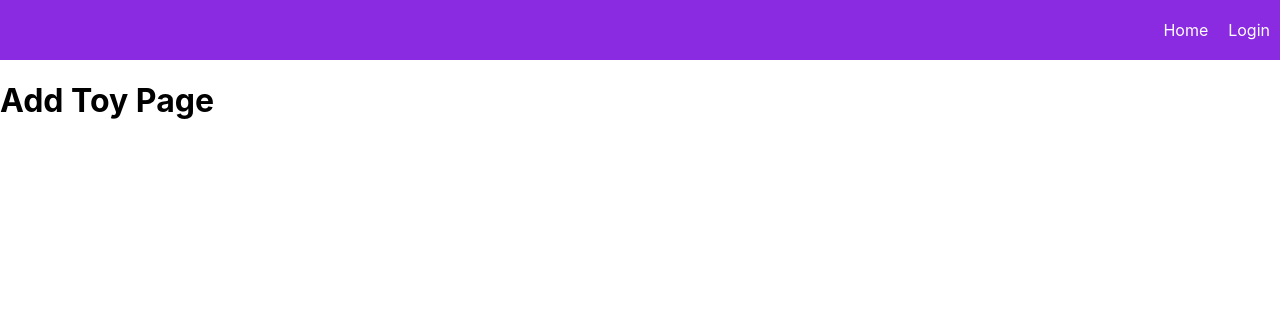
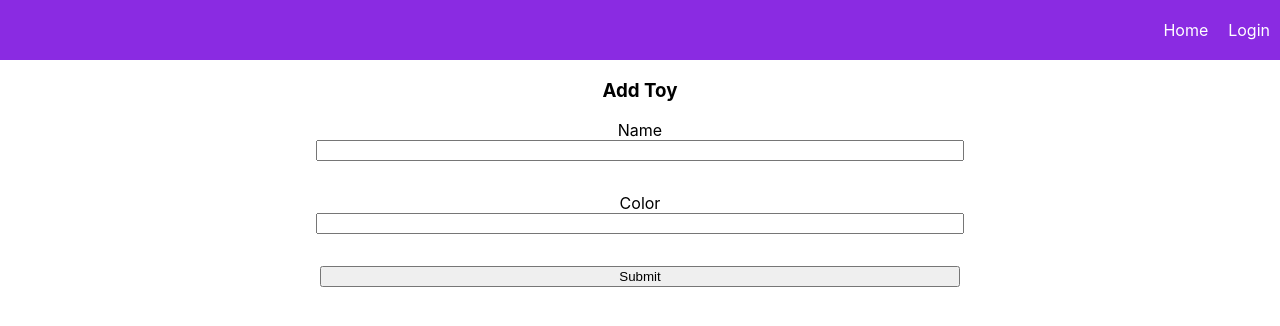
Before and after one commit to ckashby/ptech, a React (Create React App) app: page /add-toy in a window 1280 px wide. Shown: the top 326 px of the page. Built offline with nearby package versions, Linux system fonts and the light colour scheme; no server answers.

Commit message:
Added AddToyForm

```diff
--- a/src/App.tsx
+++ b/src/App.tsx
@@ -1,5 +1,6 @@
 import { BrowserRouter, Routes, Route } from 'react-router-dom';
 import Navbar from './components/Navbar';
+import { AddToy } from './pages/AddToy';
 import { CreatePet } from './pages/CreatePet';
 import CreatePost from './pages/CreatePost';
 import Login from './pages/Login';
@@ -19,7 +20,7 @@ function App() {
           <Route path="/pets" element={<PetsList />} />
           <Route path="/create-pet" element={<CreatePet />} />
           <Route path='/toys' element={<ToysList />} />
-          <Route path='/add-toy' element={<h1>Add Toy Page</h1>} />
+          <Route path='/add-toy' element={<AddToy />} />
         </Routes>
       </BrowserRouter>
     </div>
--- /dev/null
+++ b/src/components/AddToyForm.module.css
@@ -0,0 +1,15 @@
+h3 {
+  text-align: center;
+}
+
+.form {
+  display: flex;
+  flex-direction: column;
+  align-items: center;
+}
+
+.form input,
+.form textarea {
+  width: 50%;
+  font-size: 24;
+}
--- /dev/null
+++ b/src/components/AddToyForm.tsx
@@ -0,0 +1,57 @@
+import { useForm } from 'react-hook-form'
+import * as yup from 'yup'
+import { yupResolver } from '@hookform/resolvers/yup'
+import { addDoc, collection } from 'firebase/firestore'
+import { auth, db } from '../config/firebase'
+import { useAuthState } from 'react-firebase-hooks/auth'
+import { useNavigate } from 'react-router-dom'
+import styles from './AddToyForm.module.css'
+
+interface ToyFormInterface {
+  name: string;
+  color: string;
+}
+
+export const AddToyForm = () => {
+  const [user] = useAuthState(auth);
+  const navigate = useNavigate();
+
+  const schema = yup.object().shape({
+    name: yup.string().required('Name is required'),
+    color: yup.string().required('Color is required')
+  })
+
+  const {
+    handleSubmit,
+    register,
+    formState: { errors }
+  } = useForm<ToyFormInterface>({ resolver: yupResolver(schema) })
+
+  const toysFbRef = collection(db, 'toys')
+
+  const onAddToy = async (data: ToyFormInterface) => {
+    console.log(data)
+    await addDoc(toysFbRef, {
+      ...data,
+      username: user?.displayName,
+      userId: user?.uid,
+    })
+    navigate('/toys')
+  }
+
+  return (
+    <div>
+      <h3>Add Toy</h3>
+      <form onSubmit={handleSubmit(onAddToy)} className={styles.form}>
+        <label htmlFor='name'>Name</label>
+        <input type='text' id='name' {...register('name')} />
+        <p style={{ color: 'red' }}>{errors.name?.message}</p>
+        <label htmlFor='color'>Color</label>
+        <input type='text' id='color' {...register('color')} />
+        <p style={{ color: 'red' }}>{errors.color?.message}</p>
+
+        <input type='submit' />
+      </form>
+    </div>
+  )
+}
--- /dev/null
+++ b/src/pages/AddToy.tsx
@@ -0,0 +1,7 @@
+import { AddToyForm } from '../components/AddToyForm'
+
+export const AddToy = () => {
+  return (
+    <AddToyForm />
+  )
+}
```
